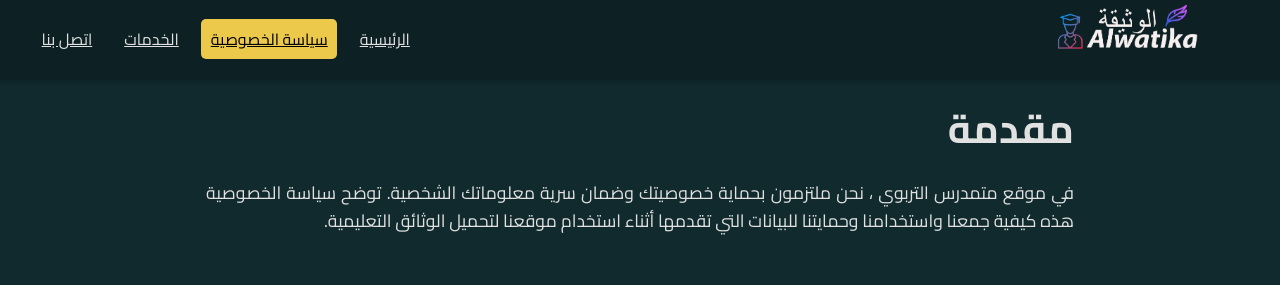
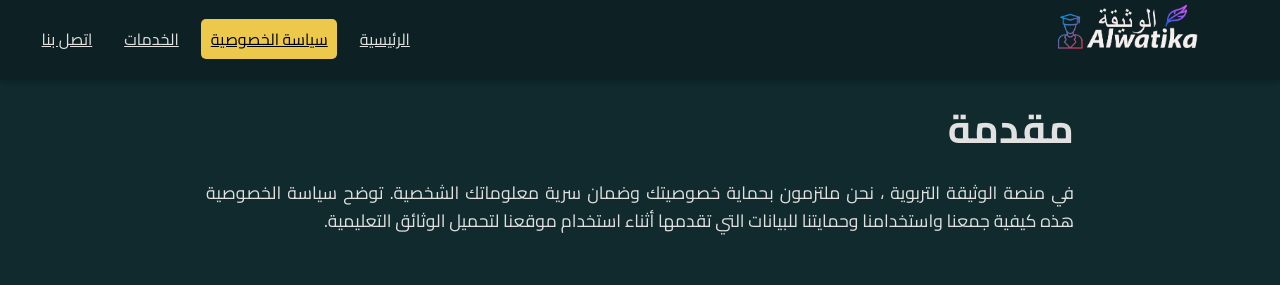
Before and after one commit to medovich123545/alwatiqa, a plain HTML site: page privacy.html in a window 1280 px wide. Shown: the top 285 px of the page. Drawn offline with Linux system fonts and the light colour scheme.

Commit message:
Update privacy.html

```diff
--- a/privacy.html
+++ b/privacy.html
@@ -355,7 +355,7 @@
     <div class="content">
       <h2>مقدمة</h2>
       <p>
-        في موقع   متمدرس التربوي  ، نحن ملتزمون بحماية خصوصيتك وضمان سرية معلوماتك الشخصية. توضح سياسة الخصوصية هذه كيفية جمعنا واستخدامنا وحمايتنا للبيانات التي تقدمها أثناء استخدام موقعنا لتحميل الوثائق التعليمية.
+        في  منصة الوثيقة التربوية  ، نحن ملتزمون بحماية خصوصيتك وضمان سرية معلوماتك الشخصية. توضح سياسة الخصوصية هذه كيفية جمعنا واستخدامنا وحمايتنا للبيانات التي تقدمها أثناء استخدام موقعنا لتحميل الوثائق التعليمية.
       </p>
     </div>
   </section>
```
